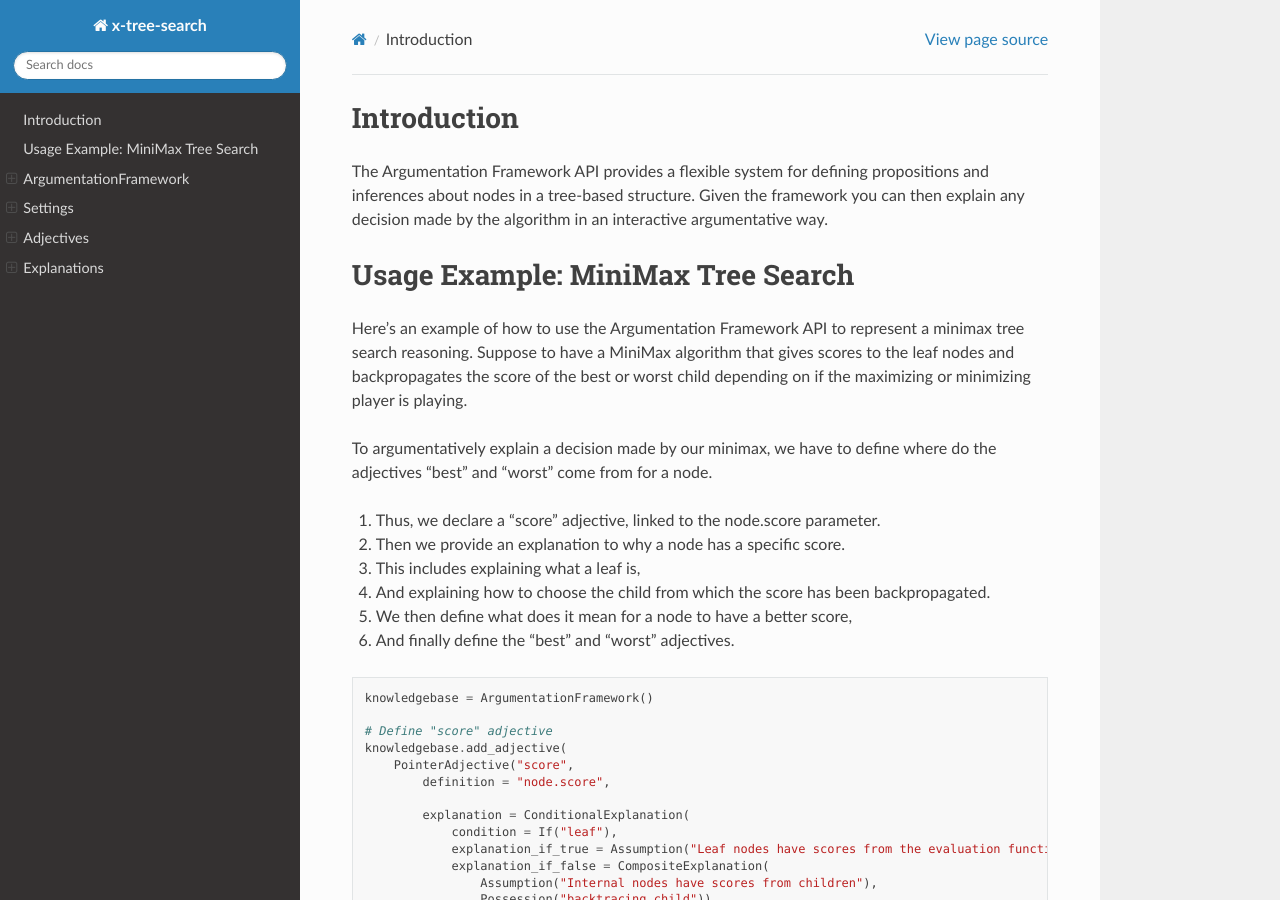
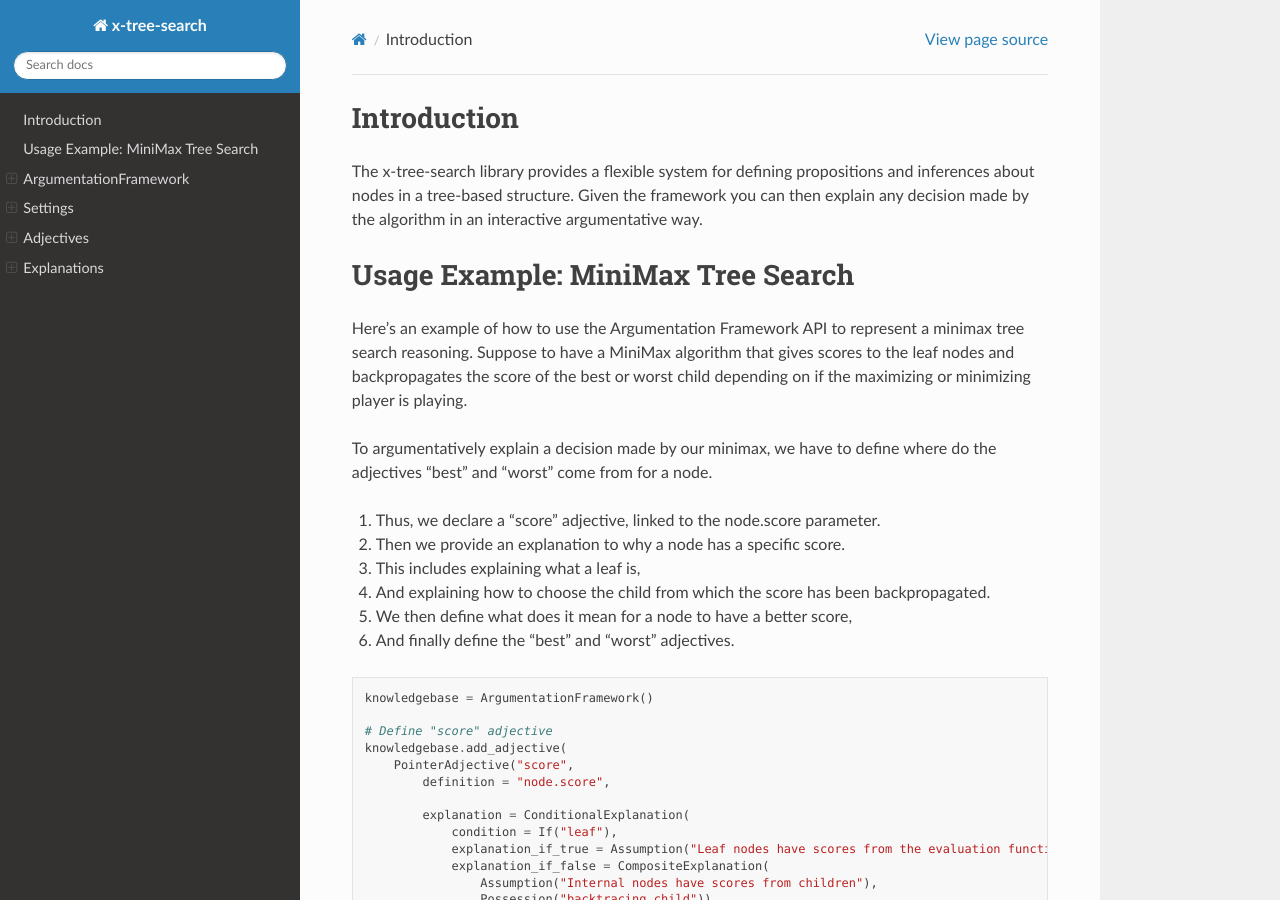
Before and after one commit to nicoloddo/x-tree-search, a Sphinx documentation site: the page built from docs/index.md, in a window 1280 px wide and 900 px high. Built offline with Sphinx 7.4.7 and the Read the Docs theme 2.0.0, drawn with Linux system fonts in a browser that asks for light colours.

Commit message:
Modified introduction of docs

```diff
--- a/docs/index.md
+++ b/docs/index.md
@@ -1,6 +1,6 @@
 # Introduction
 
-The Argumentation Framework API provides a flexible system for defining propositions and inferences about nodes in a tree-based structure. Given the framework you can then explain any decision made by the algorithm in an interactive argumentative way.
+The x-tree-search library provides a flexible system for defining propositions and inferences about nodes in a tree-based structure. Given the framework you can then explain any decision made by the algorithm in an interactive argumentative way.
 
 # Usage Example: MiniMax Tree Search
 
```
